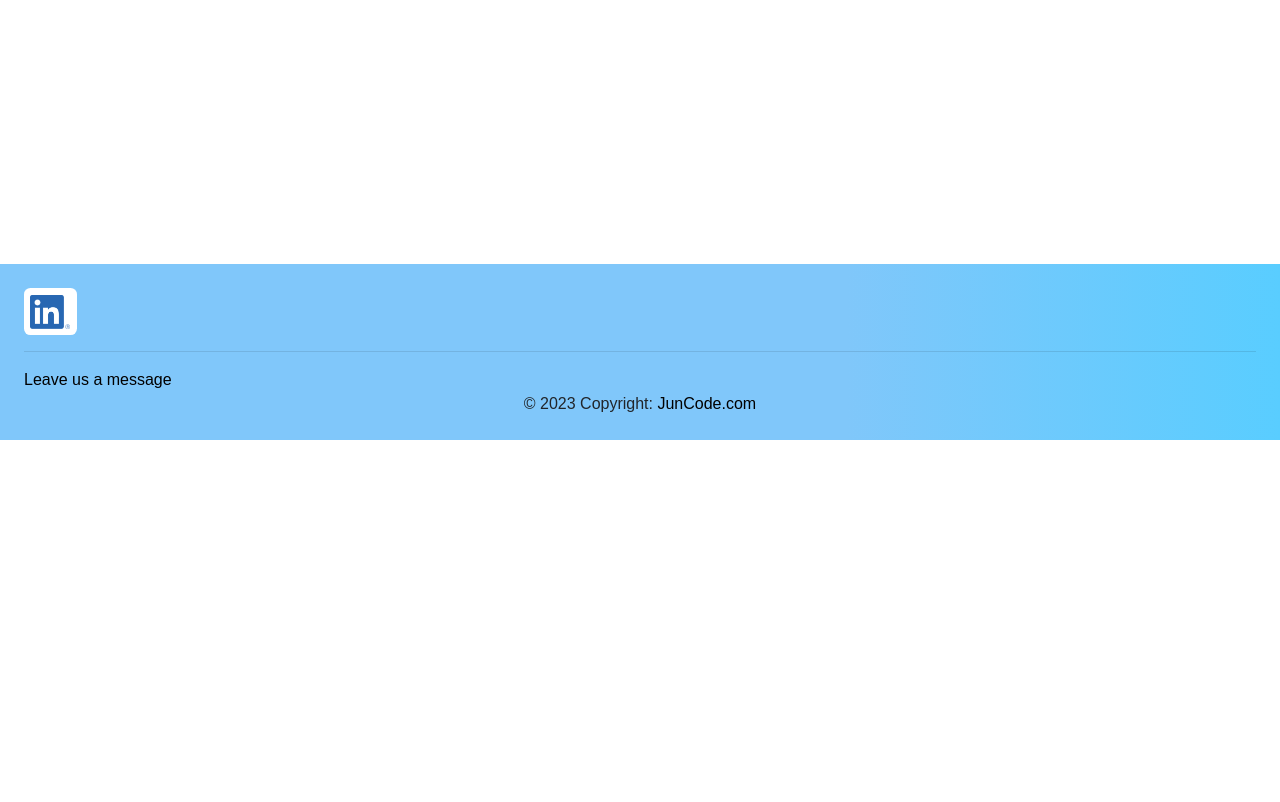
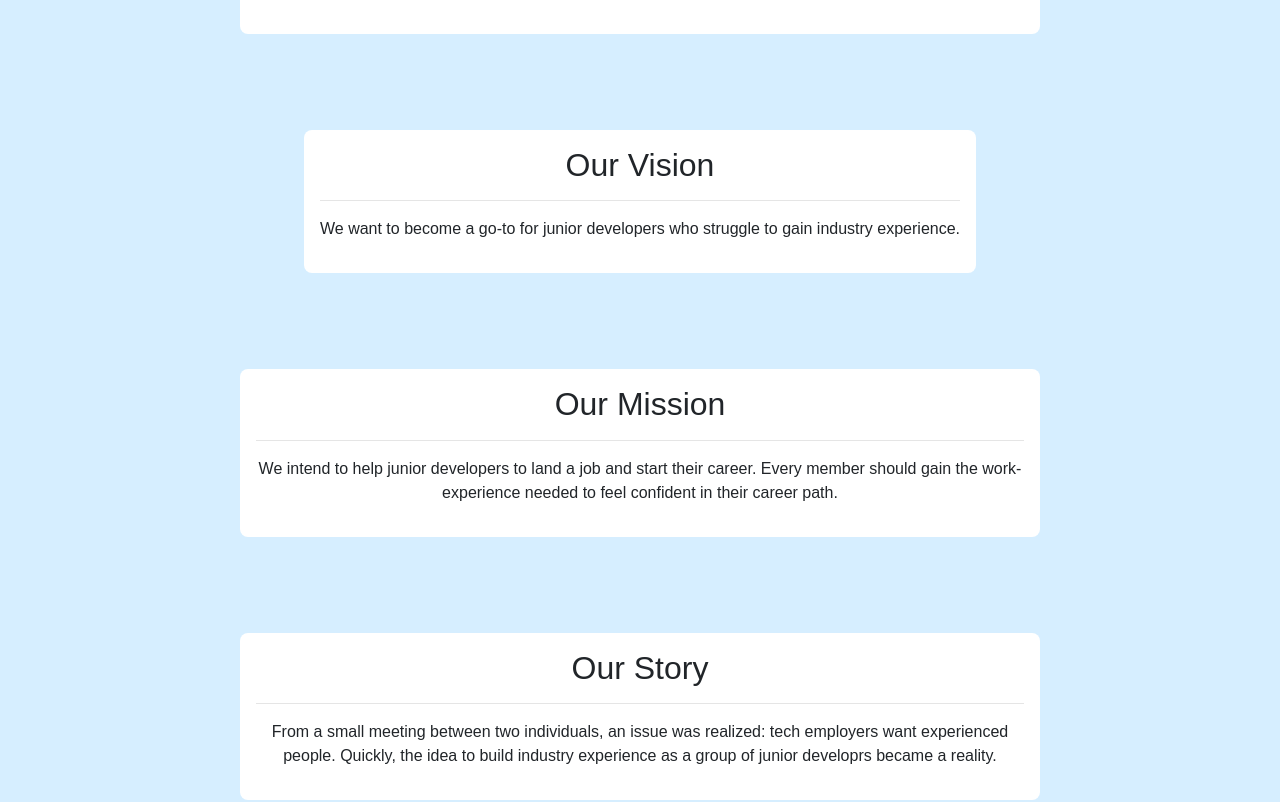
Before and after one commit to rememberalltheanimals/CLAR-website, a React (Vite) app in the folder website/: page / in a window 1280 px wide. Shown: the part 360-1162 px from the top of the page. Before the commit the page ends 800 px from the top, so only its background shows below. Built offline with nearby package versions, Linux system fonts and the light colour scheme.

Commit message:
Populated landing page and modified some styles

```diff
--- a/website/src/pages/Index.tsx
+++ b/website/src/pages/Index.tsx
@@ -1,4 +1,5 @@
 import React from "react"
+import "../styles/Index.scss";
 
 function Index() {
 
@@ -7,7 +8,42 @@ function Index() {
   }, []);
 
   return (
-    <main>Landing Page</main>
+    <main>
+
+      <section id="group-info">
+        <div className="info-card text-center">
+          <h2>What Is This?</h2>
+          <hr />
+          <p>
+            <b>JunCode</b>(Junior + Coders) is a group of <b>entry-level</b> software developers who organize to complete freelance projects for <b>job experience</b>.
+          </p>
+        </div>
+        <div className="info-card text-center">
+          <h2>Our Vision</h2>
+          <hr />
+          <p>
+            We want to become a go-to for junior developers who struggle to gain industry experience.
+          </p>
+        </div>
+        <div className="info-card text-center">
+          <h2>Our Mission</h2>
+          <hr />
+          <p>
+            We intend to help junior developers to land a job and start their career.
+            Every member should gain the work-experience needed to feel confident in their career path.
+          </p>
+        </div>
+        <div className="info-card text-center">
+          <h2>Our Story</h2>
+          <hr />
+          <p>
+            From a small meeting between two individuals, an issue was realized: tech employers want experienced people.
+            Quickly, the idea to build industry experience as a group of junior developrs became a reality.
+          </p>
+        </div>
+      </section>
+
+    </main>
   )
 }
 
--- a/website/src/pages/Members.tsx
+++ b/website/src/pages/Members.tsx
@@ -8,8 +8,12 @@ function members() {
 
   return (
     <main>
-      <h2>JunCode: Members</h2>
-      <p>Here is a quick list of the current JunCode members and their contact info.</p>
+      <div className="container">
+        <div className="jumbotron">
+          <h2>JunCode: Members</h2>
+          <p className="lead">Here is a quick list of the current JunCode members and their contact info.</p>
+        </div>
+      </div>
         <dl>
           <dt>Eunhae Hwang</dt>
           <dd>Email: <a href="mailto:lavieeunhae@gmail.com">lavieeunhae@gmail.com</a></dd>
--- /dev/null
+++ b/website/src/styles/Index.scss
@@ -0,0 +1,14 @@
+.info-card {
+  background: white;
+  padding: 1rem;
+  max-width: 800px;
+  border-radius: 8px;
+}
+
+#group-info {
+  display: grid;
+  align-items: center;
+  justify-items: center;
+  gap: 6rem;
+  margin: 10rem 2rem;
+}
--- a/website/src/styles/global.scss
+++ b/website/src/styles/global.scss
@@ -9,6 +9,7 @@ body,
 #root {
   font-family: Arial, Helvetica, sans-serif;
   height: 100%;
+  background-color: #D6EEFF;
 }
 
 #root {
@@ -40,3 +41,11 @@ footer {
   padding: .4rem;
   border-radius: .4rem;
 }
+
+.jumbotron {
+  background-color:#C0EEFF;
+  margin-top: 1rem;
+  box-shadow: 3px 3px 5px 5px #6b858e;
+  padding: 1rem;
+  border-radius: 8px;
+}
```
